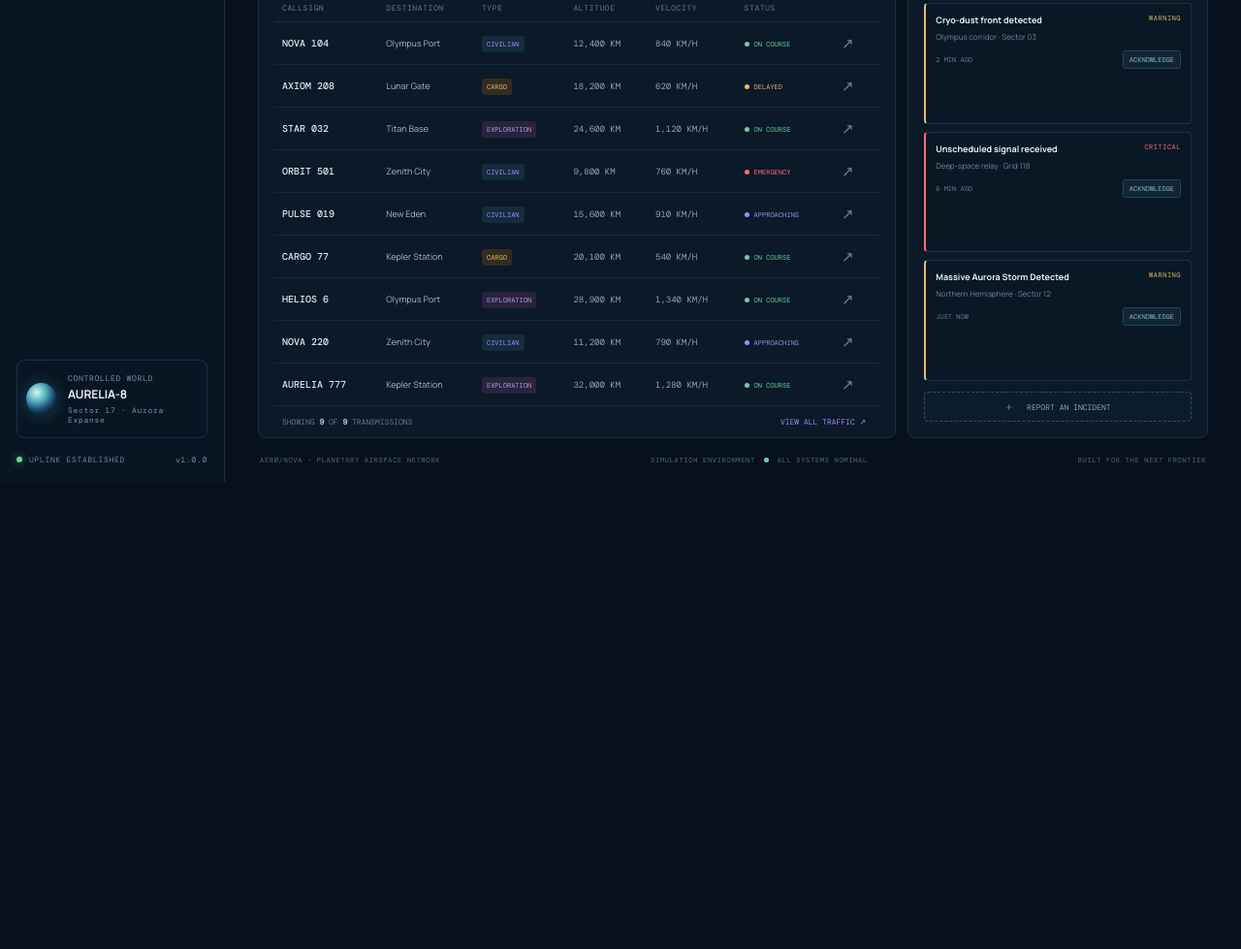
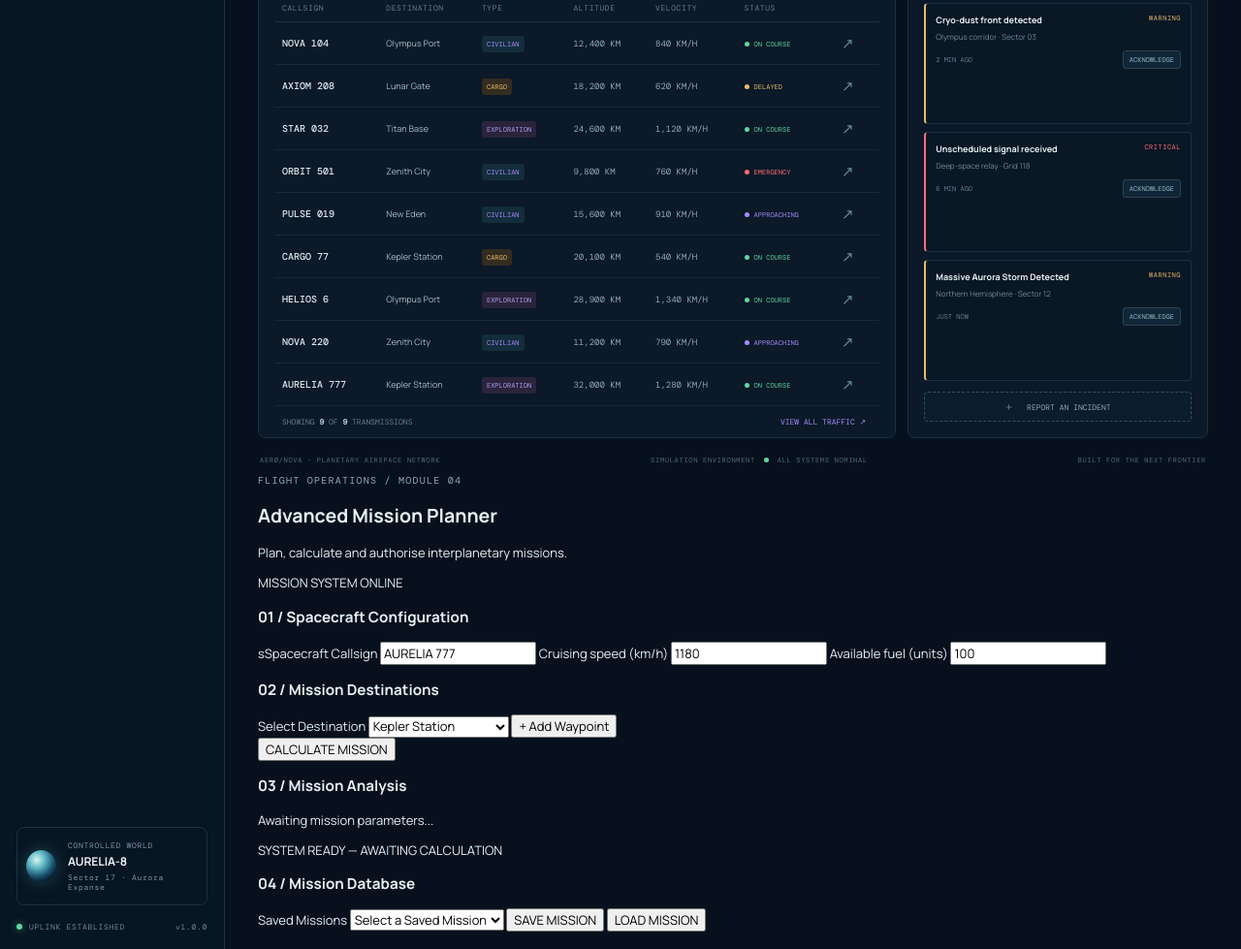
Before and after one commit to AdityaJainDXB/aero-nova, a plain HTML site: page index.html in a window 1280 px wide. Shown: the part 768-1747 px from the top of the page at 97% size. Before the commit the page ends 1265 px from the top, so only its background shows below. Drawn offline with nearby package versions, Linux system fonts and the light colour scheme.

Commit message:
Add advanced mission planner section to index.html
Edit 4 Substantial edit to index.html bringing in new saving concept

```diff
--- a/index.html
+++ b/index.html
@@ -91,6 +91,77 @@
         </article>
       </section>
       <footer class="footer"><span> AERØ/NOVA <b>·</b> PLANETARY AIRSPACE NETWORK</span><span>SIMULATION ENVIRONMENT <i></i> ALL SYSTEMS NOMINAL</span><span>BUILT FOR THE NEXT FRONTIER</span></footer>
+ <section class="mission-planner" id="mission-planner">
+
+  <div class="planner-heading">
+    <div>
+      <p class="eyebrow">FLIGHT OPERATIONS / MODULE 04</p>
+      <h2>Advanced Mission Planner</h2>
+      <p>Plan, calculate and authorise interplanetary missions.</p>
+    </div>
+    <span class="planner-status">MISSION SYSTEM ONLINE</span>
+  </div>
+<div class="planner-grid">
+  <div class="planner-panel">
+  <h3>01 / Spacecraft Configuration</h3>
+
+  <label for="ship-name">sSpacecraft Callsign</label>
+  <input id="ship-name" value="AURELIA 777">
+
+      <label for="ship-speed">Cruising speed (km/h)</label>
+      <input id="ship-speed" type="number"
+        value="1180" min="1">
+
+      <label for="ship-fuel">Available fuel (units)</label>
+      <input id="ship-fuel" type="number"
+        value="100" min="0">
+  <h3> 02 / Mission Destinations</h3>
+  <label for="destination-select">Select Destination</label>
+
+<select id="destination-select">
+  <option value="kepler">Kepler Station</option>
+        <option value="titan">Titan Research Base</option>
+        <option value="mars">Mars Colony</option>
+        <option value="europa">Europa Outpost</option>
+        <option value="zenith">Zenith City</option>
+      </select>
+  <button if="add-destination" type="button">
+    + Add Waypoint
+  </button>
+  <div id="route-list"></div>
+
+      <button id="calculate-mission" type="button">
+        CALCULATE MISSION
+      </button>
+    </div>
+<div class="planner-panel">
+  <h3>03 / Mission Analysis</h3>
+
+  <div id="mission-results" aria-live="polite">
+        <p>Awaiting mission parameters...</p>
+      </div>
+
+      <div id="mission-verdict">
+        SYSTEM READY — AWAITING CALCULATION
+      </div>
+
+  <h3> 04 / Mission Database</h3>
+  <label for="saved missions">Saved Missions</label>
+  <select id= "saved-missions">
+    <option value="">Select a Saved Mission</option>
+  </select>
+
+  <button if="save-mission" type="button">
+    SAVE MISSION
+  </button>
+
+  <button id="load-mission" type="button">
+    LOAD MISSION
+  </button>
+
+</div>
+   </div>
+ </section>
     </main>
   </div>
 
```
